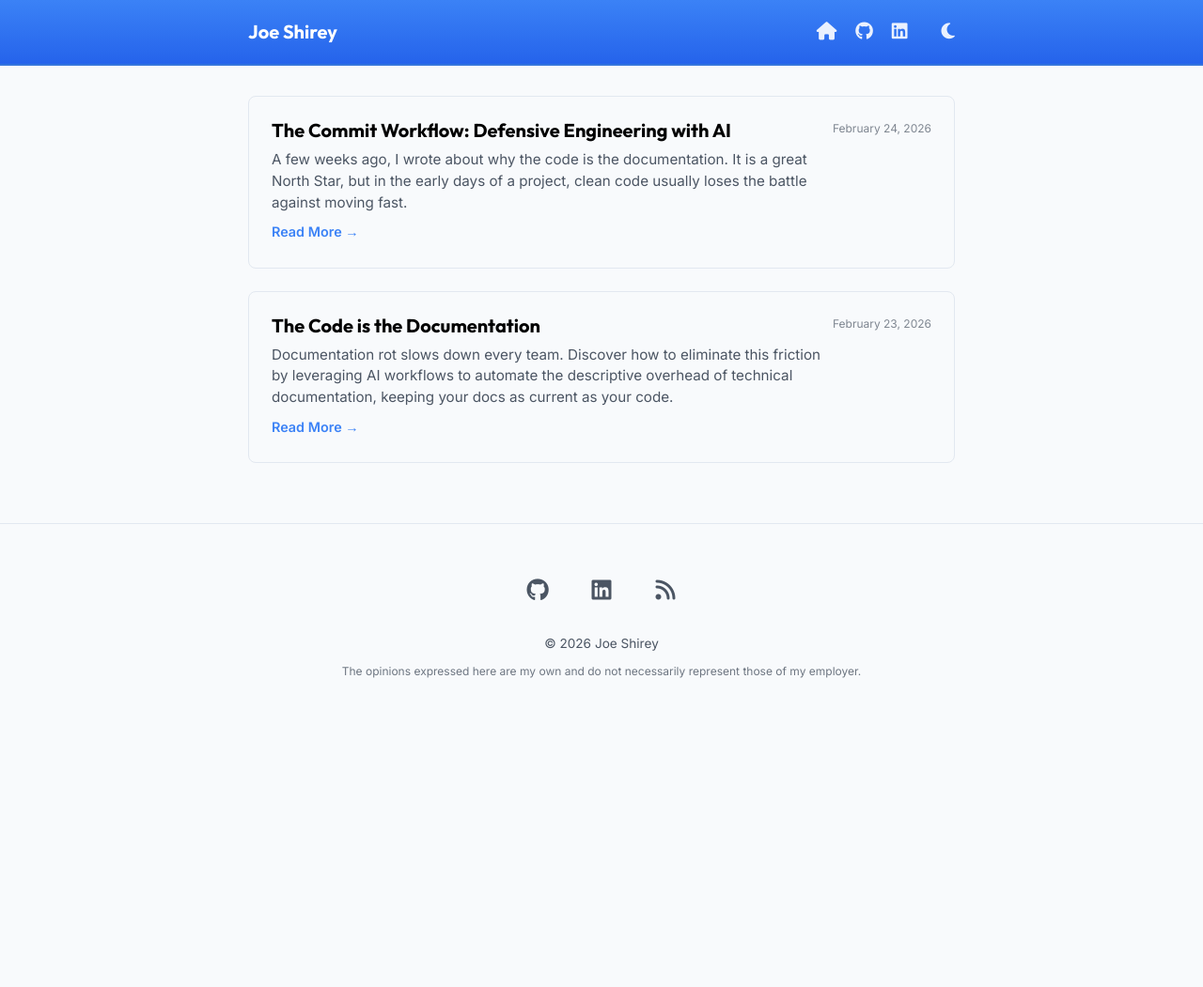
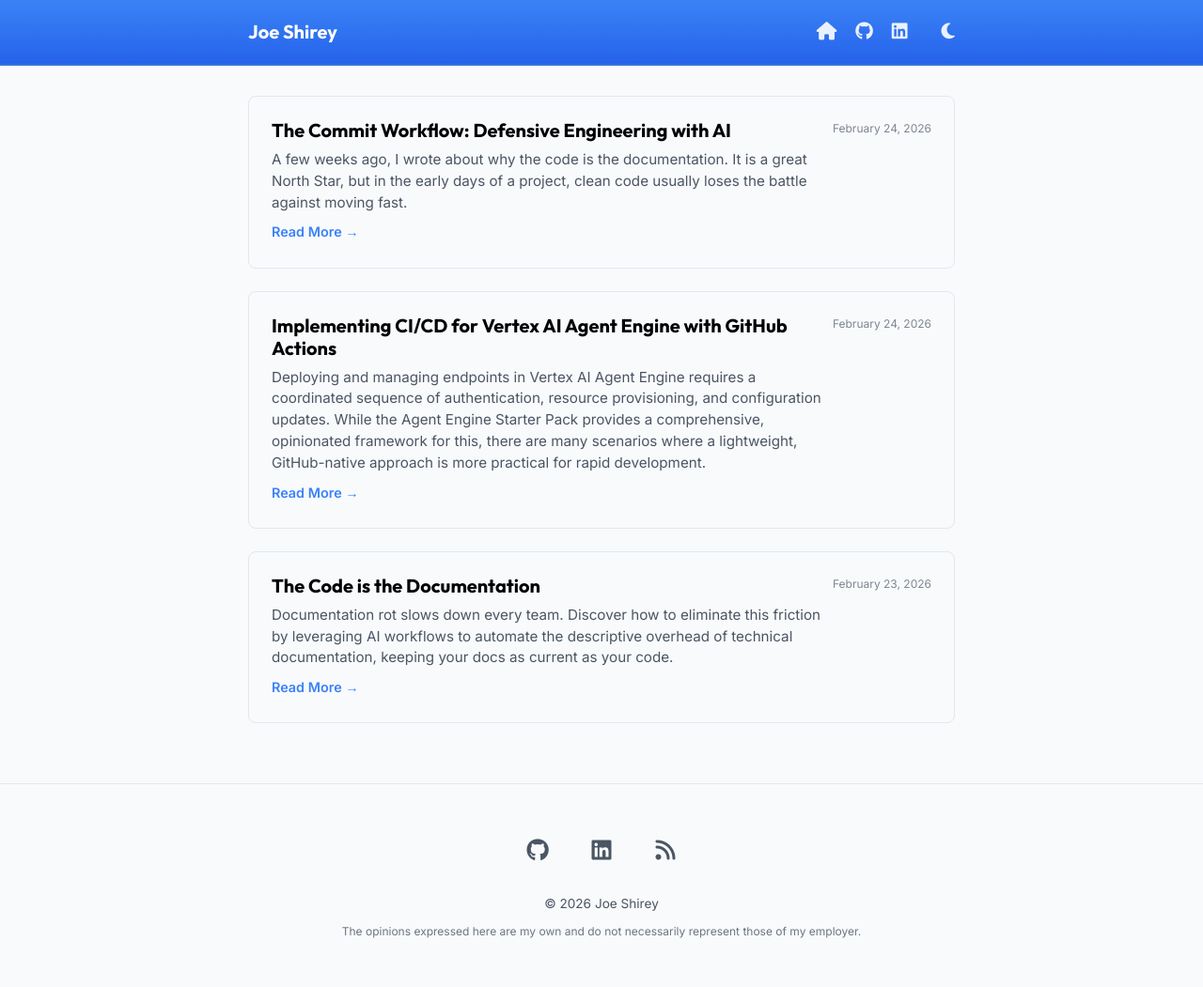
Before and after one commit to joeshirey/joeshirey.github.io, a Jekyll site: the page built from index.md, in a window 1280 px wide. Shown: the whole page at 94% size. Built offline with Jekyll 4.4.1, drawn with Linux system fonts in a browser that asks for light colours; before the commit the page ends 900 px from its top, so only the background shows below that; part of the change alters nothing that is shown.

Commit message:
feat: add new blog post on CI/CD for Vertex AI Agent Engine with GitHub Actions and minor formatting updates to existing posts.

```diff
--- /dev/null
+++ b/_posts/2026-02-24-implementing-cicd-for-vertex-ai-agent-engine-with-github-actions.md
@@ -0,0 +1,50 @@
+---
+layout: post
+title: "Implementing CI/CD for Vertex AI Agent Engine with GitHub Actions"
+date: 2026-02-24
+excerpt: "Deploying and managing endpoints in Vertex AI Agent Engine requires a coordinated sequence of authentication, resource provisioning, and configuration updates. While the Agent Engine Starter Pack provides a comprehensive, opinionated framework for this, there are many scenarios where a lightweight, GitHub-native approach is more practical for rapid development."
+---
+
+![Header Image](/assets/images/2026-02-24-implementing-cicd-for-vertex-ai-agent-engine-with-github-actions.png)
+
+Deploying and managing endpoints in Vertex AI Agent Engine requires a coordinated sequence of authentication, resource provisioning, and configuration updates. I have created a very simple example of how to implement this using GitHub Actions. The approach demonstrated in the [AgentEngineCICD](https://github.com/joeshirey/AgentEngineCICD) repository provides a baseline implementation for managing these lifecycles. It focuses on using GitHub Actions to interact directly with the `gcloud` CLI and Vertex AI APIs, providing a transparent view of the deployment plumbing.
+
+---
+
+## Core Implementation: Endpoint Management
+
+The primary goal of this repository is to demonstrate how to manage the lifecycle of an Agent Engine endpoint through standard CI/CD triggers. The workflows expose the specific commands needed to move an agent from source to a live URL.
+
+Key technical patterns included in the repo:
+
+* **Environment Targeting (for example DEV vs. PROD):** The workflows demonstrate how to use GitHub Environments to isolate configurations. This ensures that variables, service accounts, and project IDs are correctly mapped based on the target branch or manual trigger.
+* **Stateful Updates:** Deploying an agent isn't always a "create" operation. The logic in this repo shows how to handle updates to existing endpoints, ensuring that configuration changes are applied without manually tearing down the infrastructure.
+* **Resource Cleanup:** To manage cloud costs and project hygiene, the repo includes automated patterns for deleting endpoints. This is particularly useful for short-lived feature branches or experimental dev environments.
+
+---
+
+## The GitHub Actions Workflow
+
+By leaning on GitHub Actions, the deployment logic is contained entirely within the `.github/workflows` directory. This removes the need for external Infrastructure as Code (IaC) state management or specialized runner configurations.
+
+The workflow follows a standard technical sequence:
+
+1. **Workload Identity Federation:** Authenticating to Google Cloud without long-lived JSON keys.
+2. **Environment Setup:** Setting the correct Google Cloud project and region context.
+3. **Deployment Execution:** Calling the specific `gcloud` commands required to register the agent and bind it to a Vertex AI endpoint.
+
+---
+
+## When to Use This Approach
+
+This repository is a starting point for developers who need granular control over their deployment steps or who prefer to keep their CI/CD logic strictly within the GitHub ecosystem. It is an ideal reference for teams who do not want the overhead of additional tooling during the early stages of development. For teams looking for a rapid, transparent way to manage Vertex AI Agent Engine endpoints, this approach provides the necessary blueprints to get started.
+
+However, it is important to note that this is a focused implementation. It does not cover several advanced areas that the [Agent Engine Starter Pack](https://googlecloudplatform.github.io/agent-starter-pack/cli/setup_cicd) addresses, such as:
+
+* **Infrastructure as Code:** Using Terraform for broader GCP resource provisioning.
+* **Automated Testing:** Integrated unit and integration testing suites for agent logic.
+* **Governance:** Complex IAM and policy enforcement at scale.
+
+I recommend that as you mature your deployment strategy you review the templates in the Agent Engine Starter Pack and consider how they can be integrated into your CI/CD pipeline.
+
+Note: thank you to [Anjum Sayed](https://www.linkedin.com/in/anjum-sayed/) for the collaboration on developing this approach and example.
```
Also changed, not shown: _posts/2026-02-23-the-code-is-the-documentation.md (+10 -0 lines), _posts/2026-02-24-the-ai-assisted-commit-workflow.md (+8 -0 lines), 3 other files.
